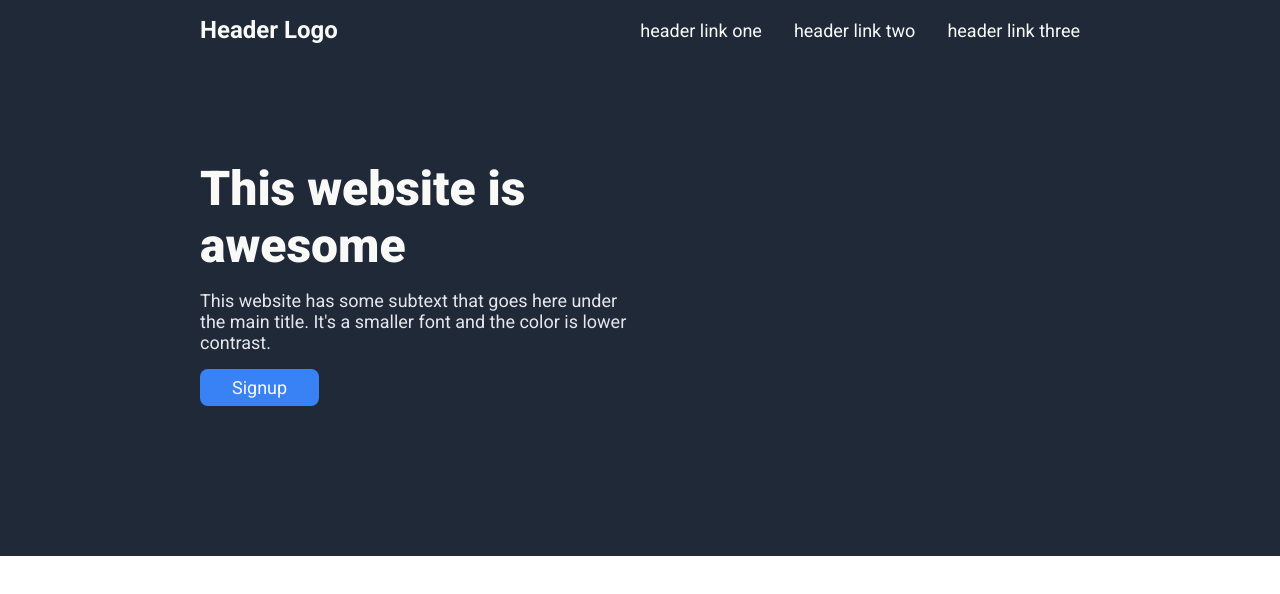
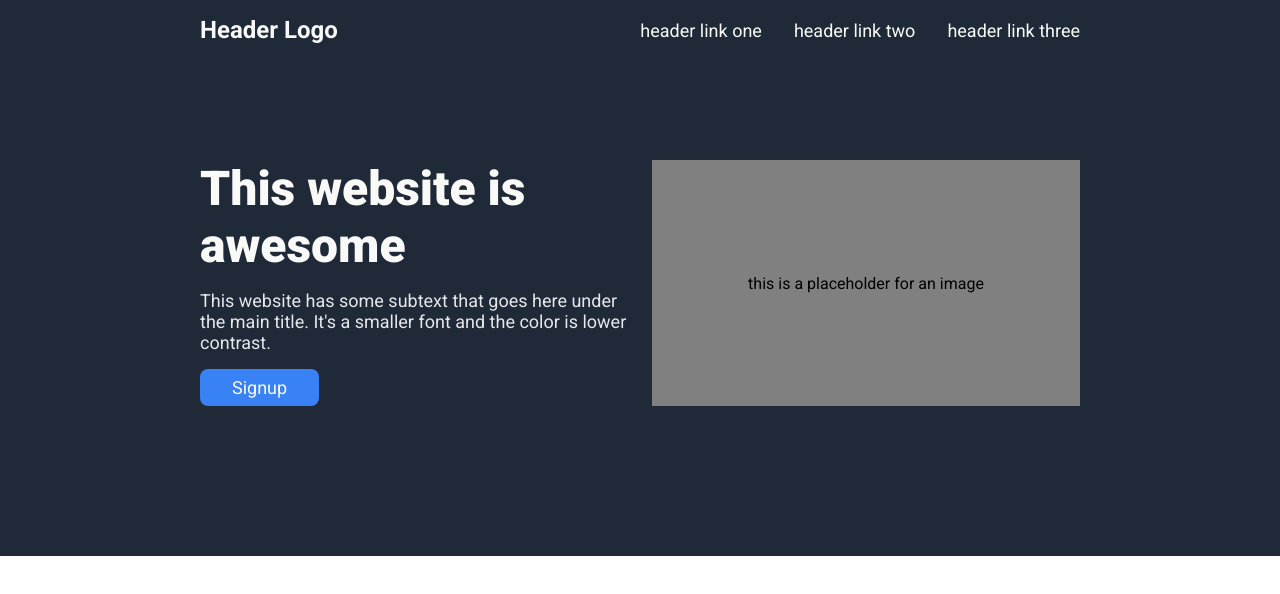
Before and after one commit to johnjtorres/odin-landing-page, a plain HTML site: page index.html in a window 1280 px wide. Drawn offline with Linux system fonts and the light colour scheme.

Commit message:
Add styling for hero image

```diff
--- a/index.html
+++ b/index.html
@@ -26,7 +26,7 @@
           </div>
           <a href="#" class="signup">Signup</a>
         </div>
-        <div class="hero-image"></div>
+        <div class="hero-image"><p>this is a placeholder for an image</p></div>
       </div>
     </section>
     <section class="content"></section>
--- a/styles.css
+++ b/styles.css
@@ -57,6 +57,7 @@ nav {
 
 .hero {
   display: flex;
+  gap: 24px;
 }
 
 .hero-signup {
@@ -89,6 +90,16 @@ nav {
   font-weight: 700px;
 }
 
+.hero-image {
+  display: flex;
+  background-color: grey;
+  flex-basis: 50%;
+  margin-top: 100px;
+  margin-bottom: 150px;
+  justify-content: center;
+  align-items: center;
+}
+
 a {
   text-decoration: none;
 }
```
